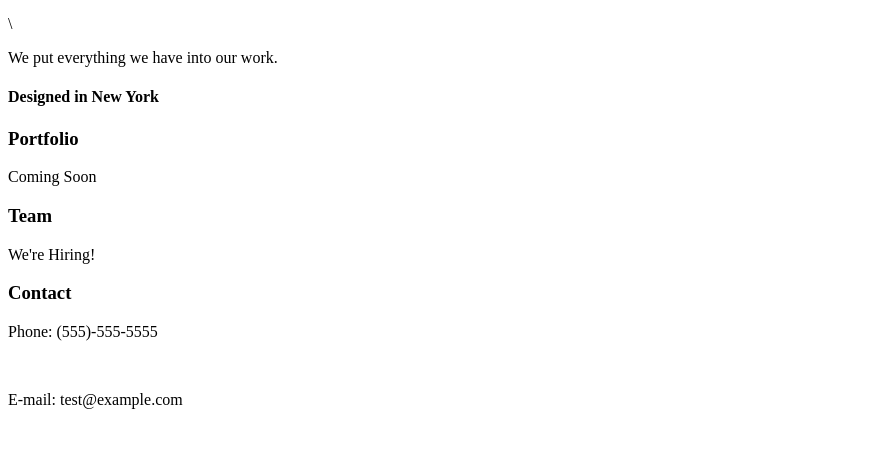
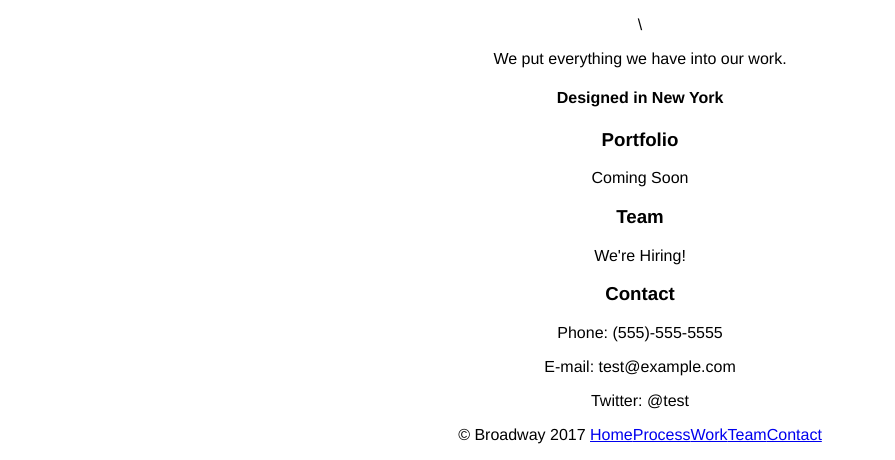
Before and after one commit to thejoel12/broadway, a plain HTML site: page index.html in a window 1280 px wide. Shown: the part 1380-1840 px from the top of the page, without its empty margins (0-895 px from the left). Before the commit the page ends 1805 px from the top, so only its background shows below. Drawn offline with Linux system fonts and the light colour scheme.

Commit message:
html done, starting css

```diff
--- a/index.html
+++ b/index.html
@@ -19,6 +19,7 @@
     <a href="#Contact">Contact</a>
     <br />
     </div>
+    <div class="Process">
     <h2>Our Process</h2>
     <img src="https://s3.amazonaws.com/codecademy-content/programs/freelance-one/broadway/images/identify.svg" alt="indentify">
     <h3>Identify</h3>
@@ -29,14 +30,23 @@
     <img src="https://s3.amazonaws.com/codecademy-content/programs/freelance-one/broadway/images/execute.svg" alt="Execute">
     <h3>Execute</h3>\
     <p>We put everything we have into our work.</p>
+    </div>
     <h4>Designed in New York</h4>
+    <div class="Work">
     <h3>Portfolio</h3>
     <p>Coming Soon</p>
+    </div>
+    <div class="Team">
     <h3>Team</h3>
     <p>We're Hiring!</p>
+      </div>
+    <div class="Contact">
     <h3>Contact</h3>
     <p>Phone: (555)-555-5555</p>
-    <br />
     <p>E-mail: test@example.com</p>
+    <p>Twitter: @test</p>
+    </div>
+    <p class="bottom">© Broadway 2017 <a href="#Home">Home</a><a href="#Process">Process</a><a href="#Work">Work</a><a href="#Team">Team</a><a href="#Contact">Contact</a></p>
+
   </body>
 </html>
--- a/resources/css/index.css
+++ b/resources/css/index.css
@@ -0,0 +1,5 @@
+body {
+  text-align: center;
+  font-family: Helvetica;
+  background-color: white;
+}
```
